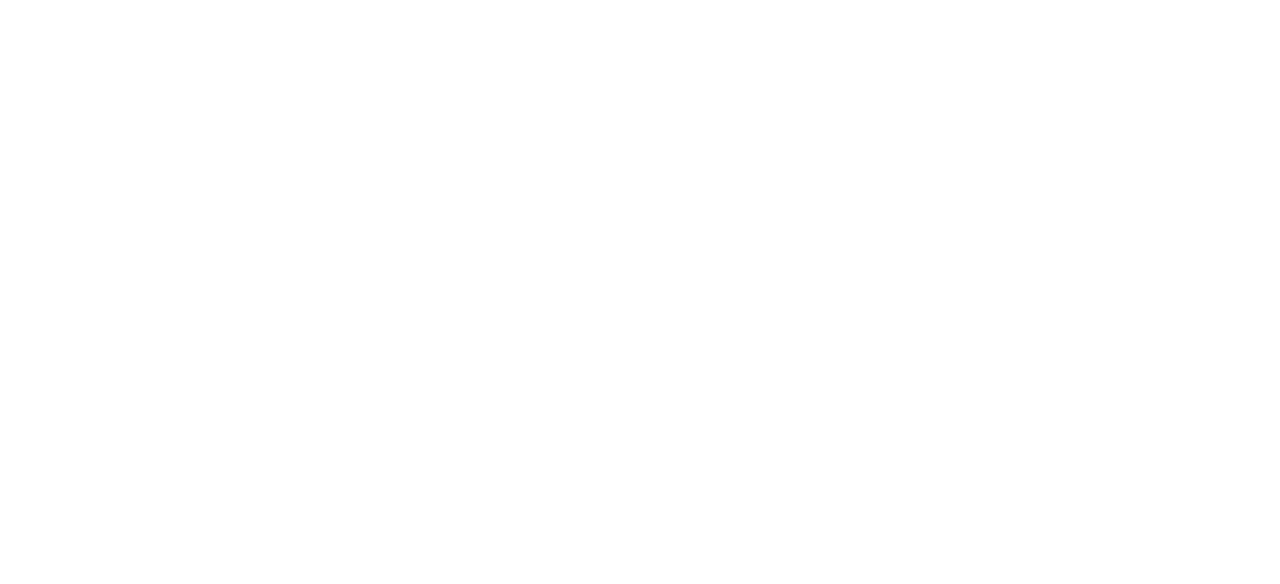
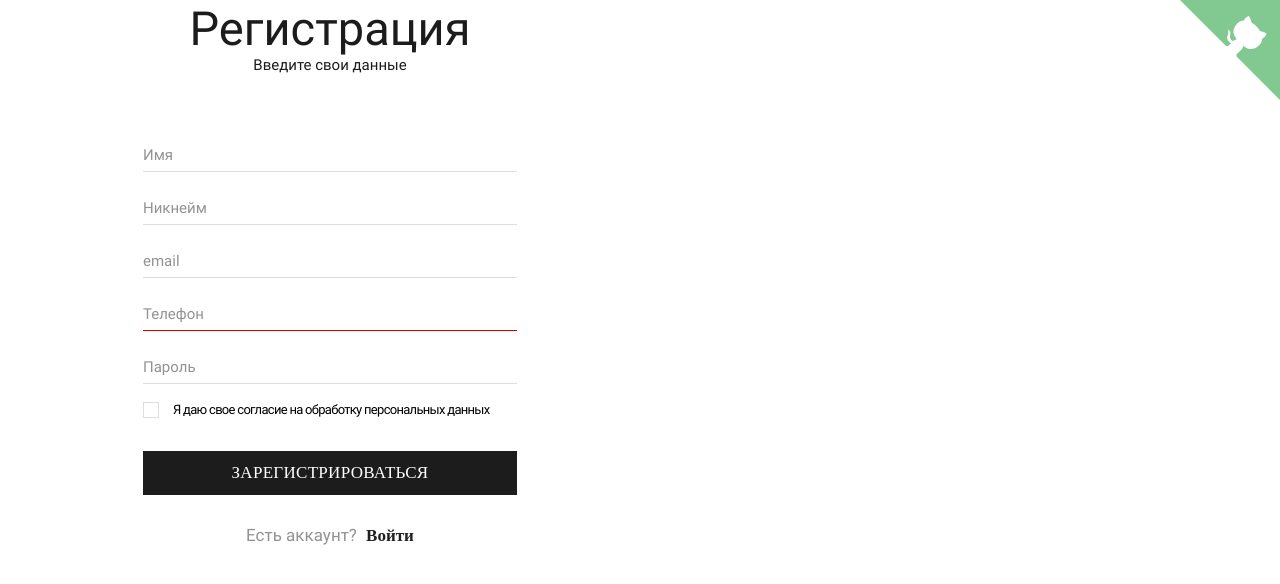
Before and after one commit to Ligalaiz/screening-tests, a React app: page / in a window 1280 px wide. Shown: the top 584 px of the page. Built offline with nearby package versions, Linux system fonts and the light colour scheme; the HTML template or start-up script is replaced by a standard one.

Commit message:
refactor: RF-1 import router and renderApp utils

```diff
--- a/src/index.tsx
+++ b/src/index.tsx
@@ -3,11 +3,16 @@
 import { Global } from '@emotion/react';
 import { App } from '@src/App';
 import { globalStyle } from '@src/styles';
+import { RenderAppUtils } from '@utils/renderApp.utils';
+import { BrowserRouter as Router } from 'react-router-dom';
 
 render(
-  <div className="container">
-    <Global styles={globalStyle} />
-    <App />
-  </div>,
+  <Router>
+    <div className="container">
+      <Global styles={globalStyle} />
+      <RenderAppUtils />
+      <App />
+    </div>
+  </Router>,
   document.getElementById('root'),
 );
```
